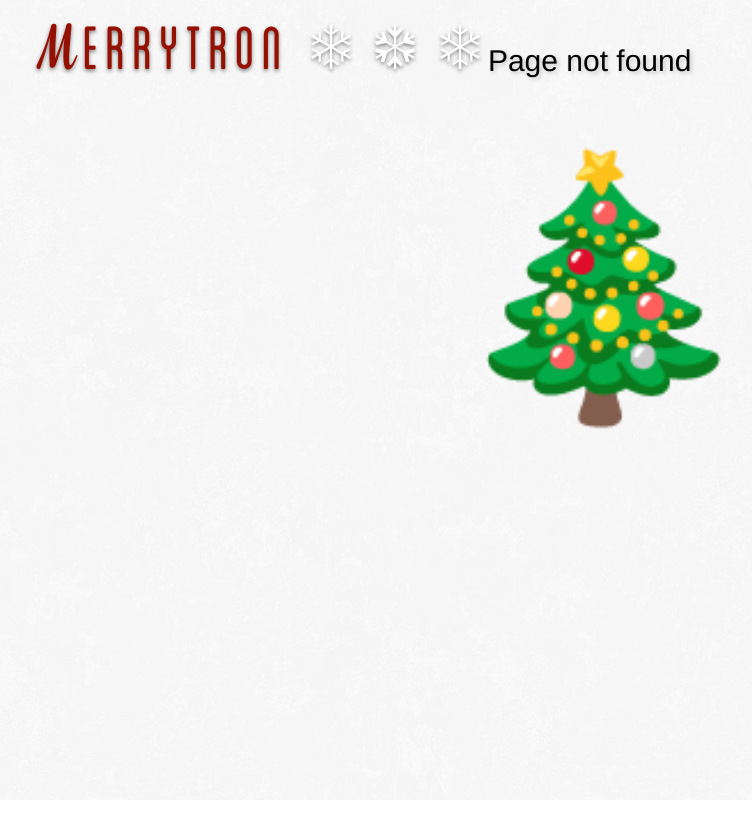
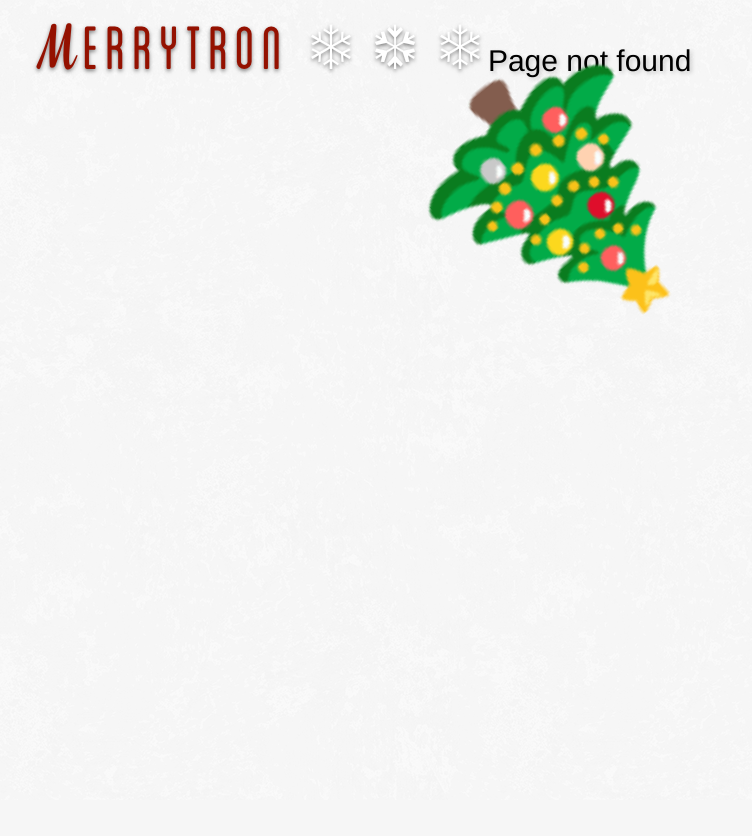
Before and after one commit to markpasc/merrytron, a Django app: template holiday/templates/404.html in a window 1280 px wide. Shown: the whole page, without its empty margins (39-791 px from the left). After the commit the page ends 315 px from the top, so only its background shows below. Run offline with Django 3.2, Linux system fonts and the light colour scheme; the template is opened without the code that fills it, so the values that code supplies are empty; some libraries are stand-ins or nearby versions.

Commit message:
Use just CSS to spin the 404 page

```diff
--- a/holiday/templates/404.html
+++ b/holiday/templates/404.html
@@ -8,12 +8,24 @@
     <style type="text/css">
         html { height: 100%; }
 
+        @-webkit-keyframes spinner {
+            from { -webkit-transform: rotate(-20deg); }
+            to   { -webkit-transform: rotate(1100deg); }
+        }
+        @keyframes spinner {
+            from { transform: rotate(-20deg); }
+            to   { transform: rotate(1100deg); }
+        }
+
         #spin {
             margin: 0 auto;
             height: 300px;
             font-size: 250px;
             line-height: 400px;
             text-align: center;
+
+            -webkit-animation: spinner 5.0s ease-in-out infinite alternate;
+            animation: spinner 5.0s ease-in-out infinite alternate;
         }
     </style>
 
@@ -29,27 +41,6 @@
     </div>
 
     <script type="text/javascript">
-        function settitate(obj, key, value) {
-            obj['-webkit-' + key] = value;
-            obj['-moz-' + key] = value;
-            obj['-o-' + key] = value;
-            obj[key] = value;
-        }
-        function derp() {
-            var $spin = document.getElementById('spin');
-
-            settitate($spin.style, 'transition', 'all 0.0s linear');
-            settitate($spin.style, 'transform', 'rotate(0deg)');
-            setTimeout(function () {
-                settitate($spin.style, 'transition', 'all 10.0s linear');
-                settitate($spin.style, 'transform', 'rotate(360deg)');
-            }, 10);
-        }
-        setInterval(derp, 10000);
-        derp();
-    </script>
-
-    <script type="text/javascript">
       var _gauges = _gauges || [];
       (function() {
         var t   = document.createElement('script');
```
